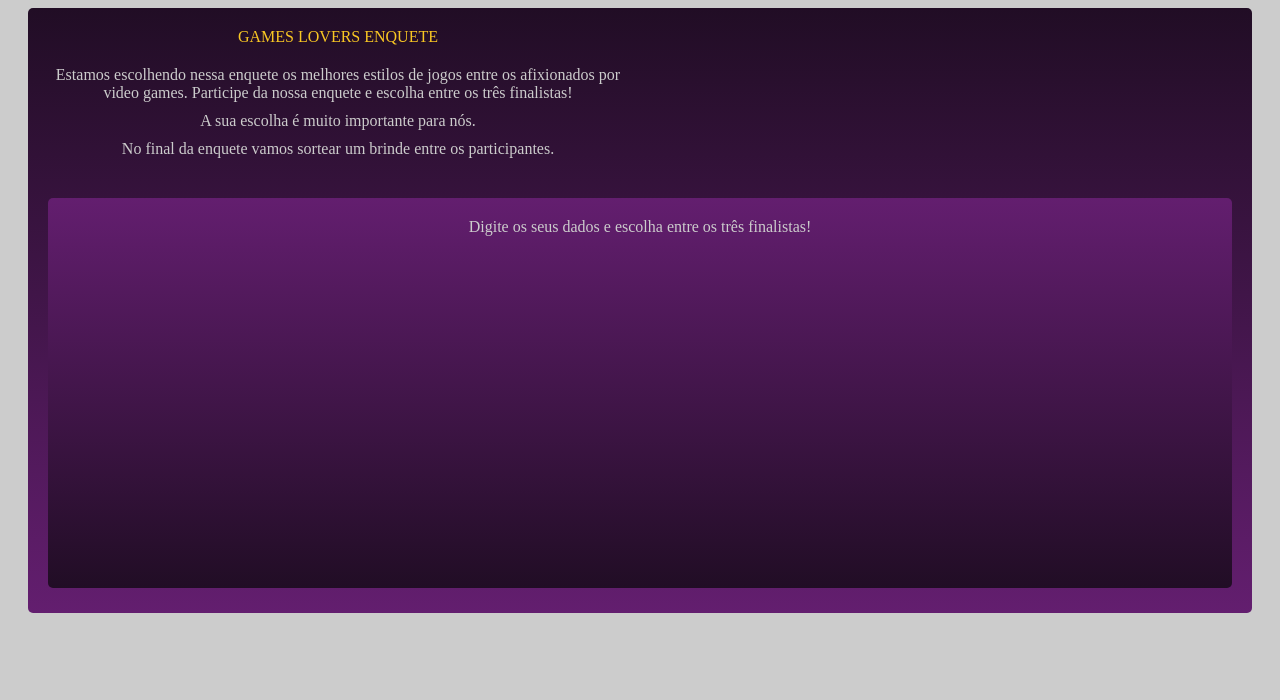
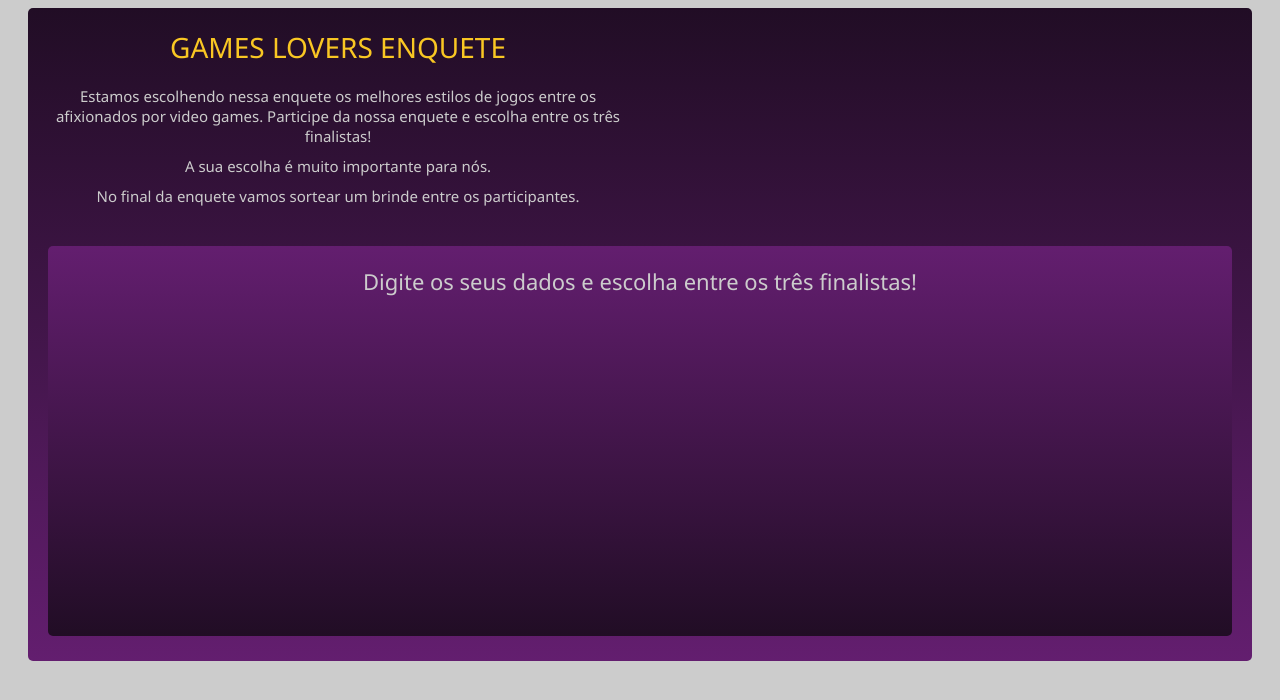
Before and after one commit to aluizams/projeto-02, a plain HTML site: page index.html in a window 1280 px wide. Drawn offline with Linux system fonts and the light colour scheme.

Commit message:
closes #3 - fontes, tamanhos e estilos

```diff
--- a/index.html
+++ b/index.html
@@ -13,6 +13,10 @@
         padding-left: 20px;
         padding-right: 20px;
 
+    }
+
+    span{
+        font-weight: 500;
     }
 
     .flex-container {
@@ -31,6 +35,9 @@
         text-align: center;
         width: 600px;
         color: #F9C723;
+        font-size: 28px;
+        font-family: 'Segoe UI', Tahoma, Geneva, Verdana, sans-serif;
+        font-weight: 500;
 
     }
 
@@ -45,22 +52,31 @@
         border-radius: 5px;
         text-align: center;
         color: #CCCCCC;
+        font-size: 22px;
+        font-family: 'Segoe UI', Tahoma, Geneva, Verdana, sans-serif;
+        font-weight: 500;
     }
 
     .header-subtitle{
         margin-top: 20px;
         margin-bottom: 10px;
         color: #CCCCCC;
+        font-size: 15px;
+        font-weight: 450;
     }
 
     .text01{
         margin-top: 10px;
         margin-bottom: 20px;
         color: #CCCCCC;
+        font-size: 15px;
+        font-weight: 450;
     }
 
     .text02{
         color: #CCCCCC;
+        font-size: 15px;
+        font-weight: 450;
     }
 
 </style>
```
